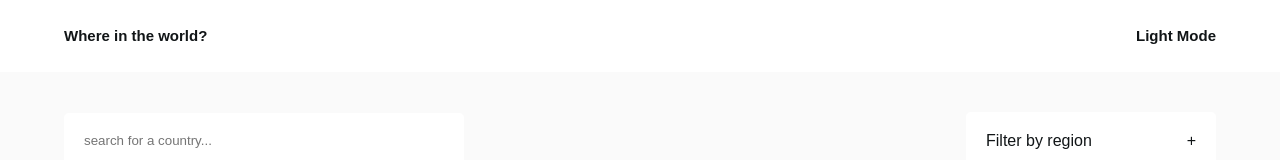
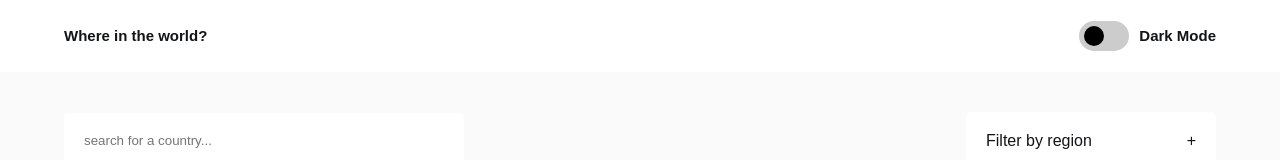
Before and after one commit to Ismat27/countries, a React (Create React App) app: page / in a window 1280 px wide. Shown: the top 160 px of the page. Built offline with nearby package versions, Linux system fonts and the light colour scheme; no server answers; the HTML template or start-up script is replaced by a standard one.

Commit message:
modified dark mode toggle

```diff
--- a/src/App.css
+++ b/src/App.css
@@ -129,6 +129,39 @@ input:focus {
   padding: 10px;
 }
 
+/* for dark mode toggler slider */
+.mode-container {
+  display: flex;
+  align-items: center;
+  gap: 10px;
+}
+.dark-toggle {
+  cursor: pointer;
+  padding: 5px;
+  display: inline-block;
+  width: 50px;
+  height: 30px;
+  background-color: #ccc;
+  border-radius: 15px;
+}
+
+.dark-toggle > span {
+  display: inline-block;
+  width: 20px;
+  height: 20px;
+  background-color: black;
+  border-radius: 50%;
+  transition: .4s;
+}
+.toggle{
+  background-color: #01060a;
+}
+.toggle > span {
+  transform: translateX(20px);
+  background-color: #fff;
+}
+
+
 @media screen and (min-width: 800px) {
   .search-filter {
       display: flex;
--- a/src/components/Header.js
+++ b/src/components/Header.js
@@ -6,7 +6,15 @@ const Header = ({darkMode, toggleDarkMode}) => {
         <header className={`bg-white ${darkMode?'bg-dark': ''} `}>
             <div className="header">
                 <h1><Link to={'/'}>Where in the world?</Link></h1>
-                <h1 className="btn" onClick={toggleDarkMode}>{darkMode? 'Dark Mode': 'Light Mode'}</h1>
+                <div className="mode-container">
+                    <span
+                        onClick={toggleDarkMode}
+                        className={`dark-toggle ${darkMode? 'toggle': ''}`}
+                    >
+                        <span className="slides"></span>
+                    </span>
+                    <h1>Dark Mode</h1>
+                </div>
             </div>
         </header>
     )
```
